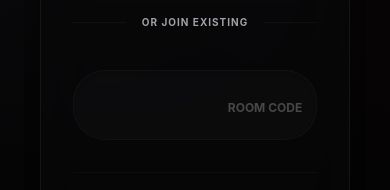
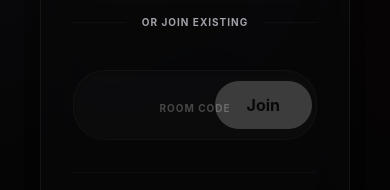
Before and after one commit to AK031024/FlashDrop, a React (Vite) app in the folder frontend/: page / in a window 390 px wide. Shown: the part 522-712 px from the top of the page. Built offline with nearby package versions, Linux system fonts and the light colour scheme; no server answers.

Commit message:
fix(ui): improve join room button and centering on mobile

```diff
--- a/frontend/src/components/Home.tsx
+++ b/frontend/src/components/Home.tsx
@@ -126,19 +126,19 @@ const Home: React.FC = () => {
         </div>
 
         <form onSubmit={handleJoinRoom} className="space-y-3">
-          <div className="flex gap-2 p-1 bg-secondary/50 rounded-3xl border border-border/50 focus-within:border-primary/30 transition-all shadow-inner">
+          <div className="relative flex items-center p-1 bg-secondary/50 rounded-3xl border border-border/50 focus-within:border-primary/30 transition-all shadow-inner">
             <input
               type="text"
               placeholder="ROOM CODE"
               value={joinCode}
               onChange={(e) => setJoinCode(e.target.value.toUpperCase())}
-              className="flex-1 bg-transparent rounded-2xl px-5 py-4 focus:outline-none transition-all text-center text-xl tracking-[0.3em] font-black placeholder:tracking-normal placeholder:font-bold placeholder:text-xs placeholder:opacity-50"
+              className="w-full bg-transparent rounded-2xl px-5 py-4 focus:outline-none transition-all text-center text-xl tracking-[0.3em] font-black placeholder:tracking-[0.1em] placeholder:font-bold placeholder:text-[10px] placeholder:opacity-50"
               maxLength={6}
             />
             <button
               type="submit"
               disabled={loading || !joinCode}
-              className="px-8 bg-primary text-primary-foreground rounded-2xl font-bold hover:opacity-90 transition-all disabled:opacity-0 disabled:scale-90 active:scale-95"
+              className="absolute right-1 px-8 py-3 bg-primary text-primary-foreground rounded-2xl font-bold hover:opacity-90 transition-all disabled:opacity-20 active:scale-95"
             >
               Join
             </button>
```
